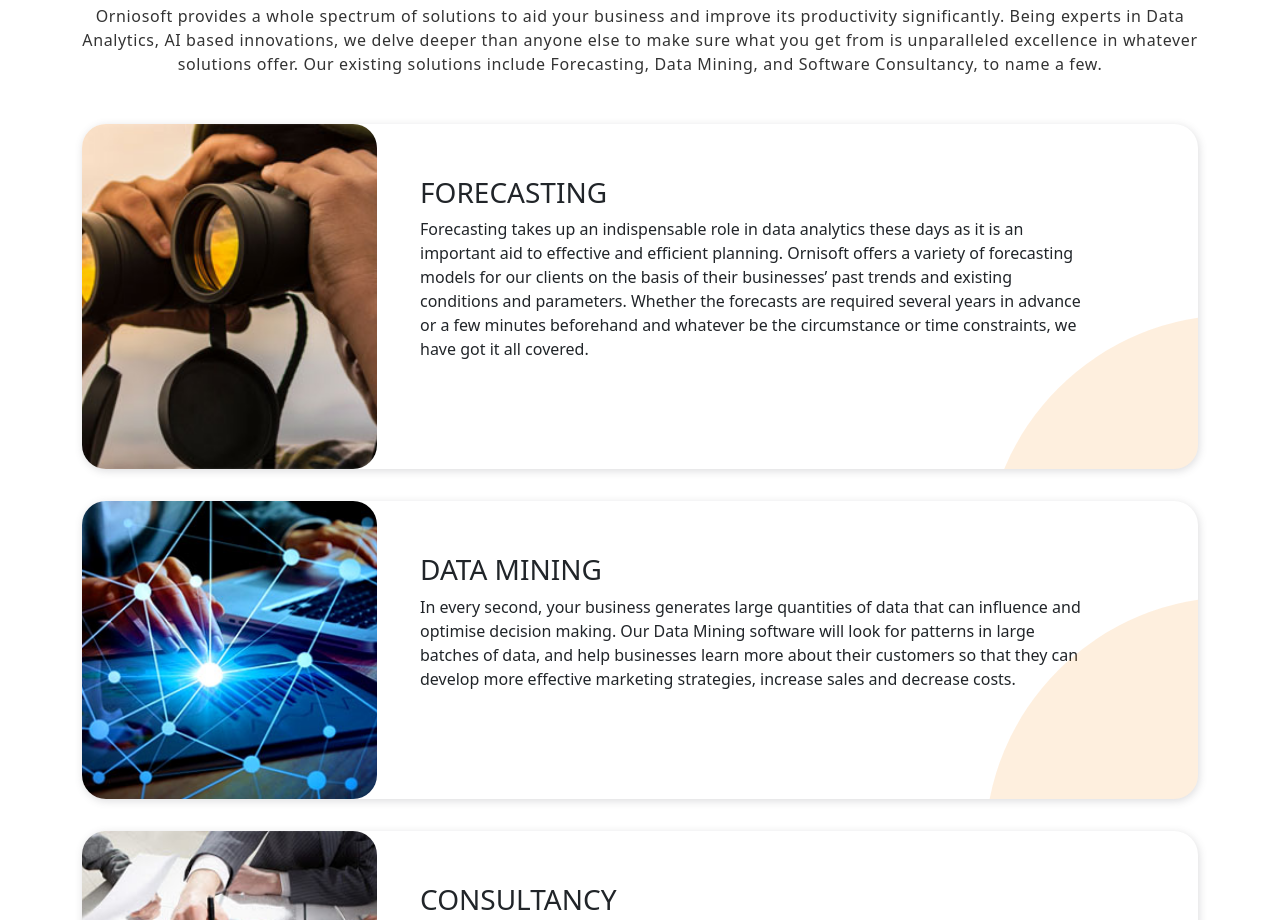
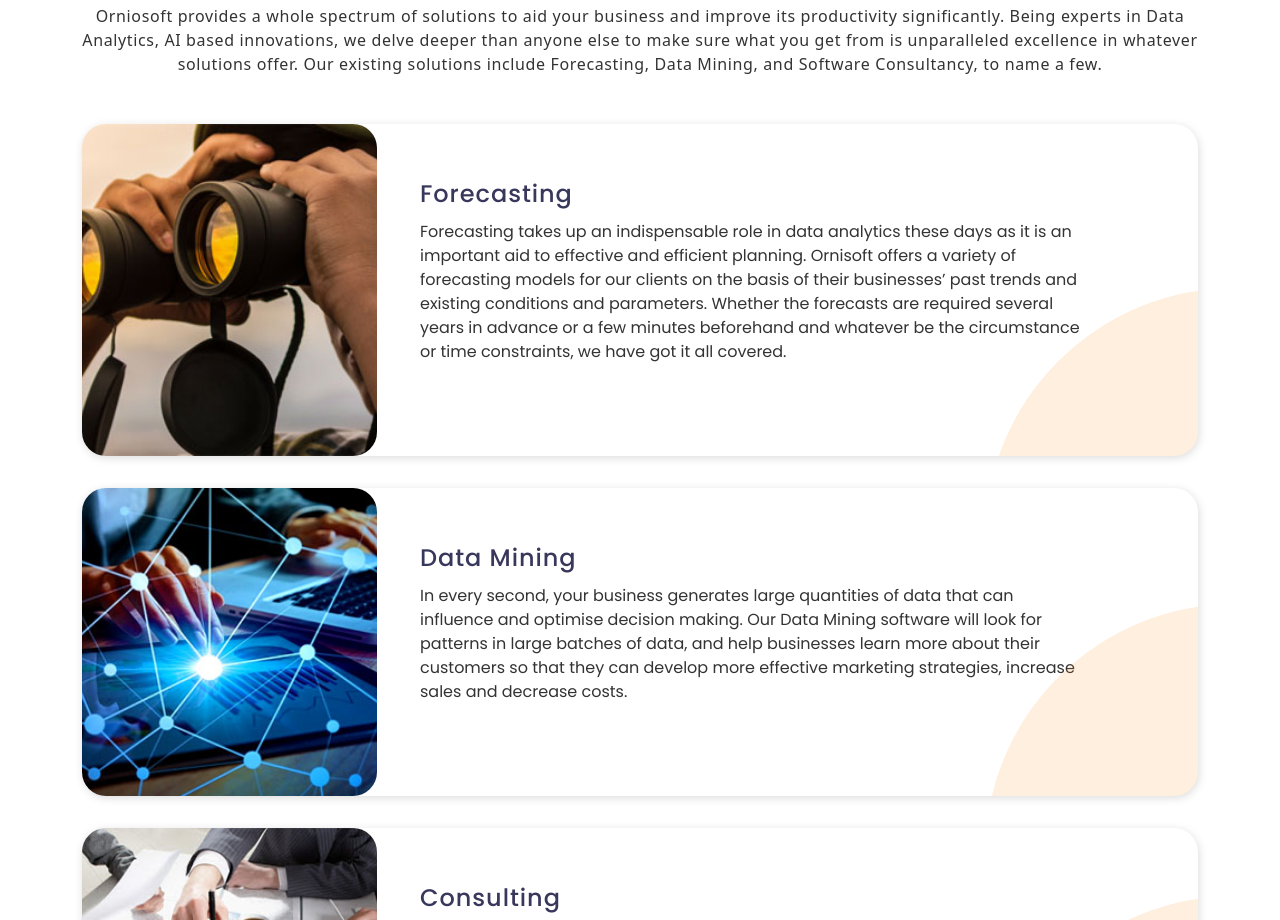
Before and after one commit to Anand-Paul/ornisoft, a Gatsby site: page / in a window 1280 px wide. Shown: the part 1120-2040 px from the top of the page. Built offline with nearby package versions, Linux system fonts and the light colour scheme; Gatsby itself is replaced by a stand-in of ours; a web font is replaced by a local one.

Commit message:
solutions completed

```diff
--- a/src/components/solution/solution.scss
+++ b/src/components/solution/solution.scss
@@ -27,7 +27,7 @@
   &__inner {
     display: flex;
     flex-direction: column;
-    padding: 52px 110px 92px 43px;
+    padding: 52px 110px 76px 43px;
     position: relative;
     overflow: hidden;
     border-radius: 24px;
@@ -45,8 +45,20 @@
   }
 
   &__title {
+    font-family: "Poppins";
+    font-size: 24px;
+    line-height: 36px;
+    letter-spacing: 0.04em;
+    color: #38375c;
+    text-transform: capitalize;
   }
+
   p {
+    font-family: "Poppins";
+    font-size: 16px;
+    line-height: 24px;
+    letter-spacing: 4%;
+    color: #333;
   }
   @media screen and (max-width: 992px) {
     &__content {
--- a/src/components/solutions/solutions.js
+++ b/src/components/solutions/solutions.js
@@ -27,17 +27,17 @@
             </p>
           </div>
           <Solution
-            title="FORECASTING"
+            title="Forecasting"
             desc="Forecasting takes up an indispensable role in data analytics these days as it is an important aid to effective and efficient planning. Ornisoft offers a variety of forecasting models for our clients on the basis of their businesses’ past trends and existing conditions and parameters. Whether the forecasts are required several years in advance or a few minutes beforehand and whatever be the circumstance or time constraints, we have got it all covered."
             img={forecasting}
           />
           <Solution
-            title="DATA MINING"
+            title="Data Mining"
             desc="In every second, your business generates large quantities of data that can influence and optimise decision making. Our Data Mining software will look for patterns in large batches of data, and help businesses learn more about their customers so that they can develop more effective marketing strategies, increase sales and decrease costs."
             img={mining}
           />
           <Solution
-            title="CONSULTANCY"
+            title="Consulting"
             desc="At Ornisoft, we promise you end-to-end software consulting and training solutions. Right from the conception of the software, to planning, to implementing, we take care of everything. Taking into consideration the specifics of your company, we offer individualised solutions that meet your requirements the most."
             img={consultancy}
           />
```
